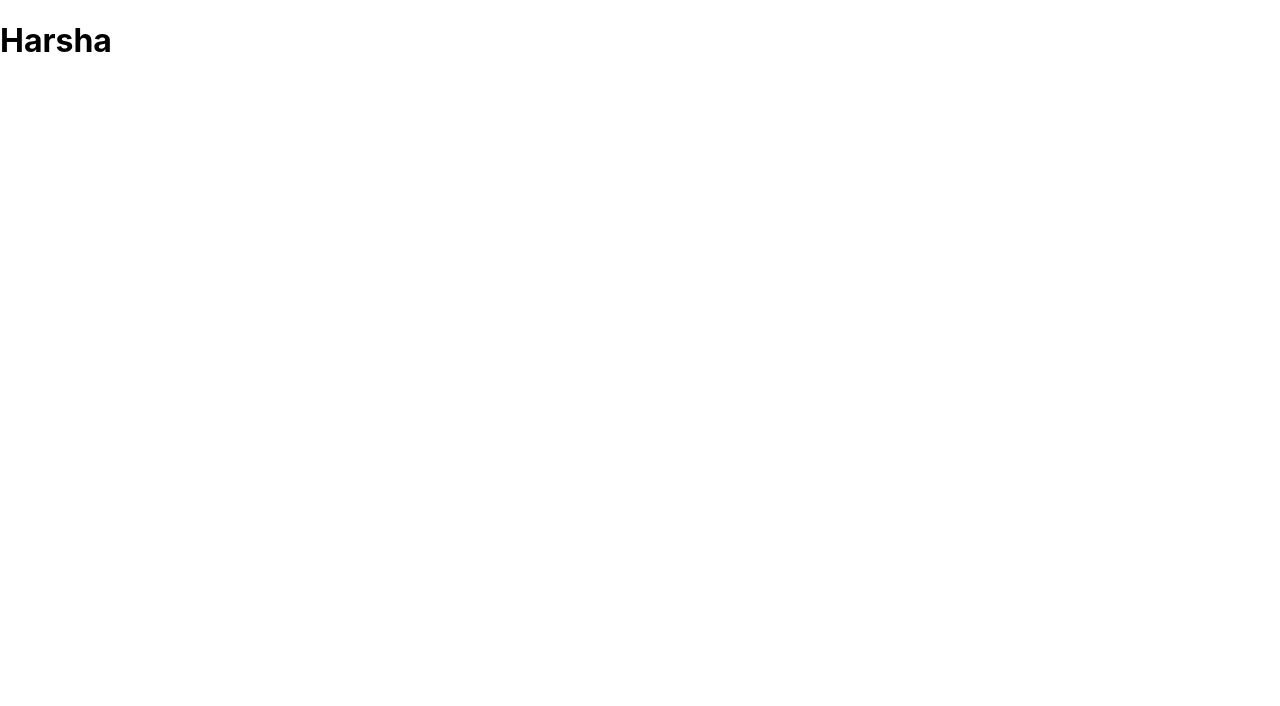
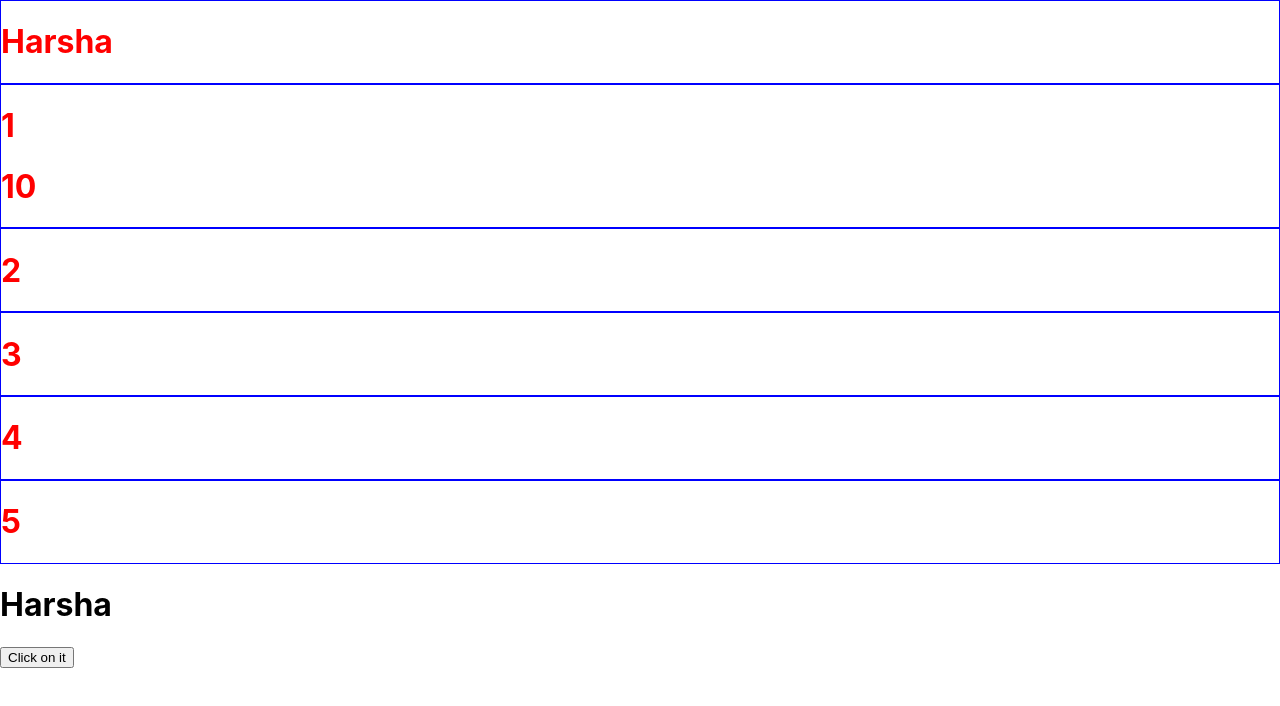
Before and after one commit to HarshaMeerchandani/insta-clone, a React (Create React App) app: page / in a window 1280 px wide. Shown: the top 706 px of the page. Built offline with nearby package versions, Linux system fonts and the light colour scheme.

Commit message:
UseState

```diff
--- a/src/App.js
+++ b/src/App.js
@@ -1,10 +1,20 @@
-import React from 'react'
+import  React, { useState } from 'react'
 import Component1 from './Component1';
 
 export default function App() {
+  const [state, setstate] = useState("Harsha")
   return (
     <div>
-      <Component1></Component1>
+      <Component1 name="Harsha"></Component1>
+      <Component1 name="1" markpoints="10"></Component1>
+      <Component1 name="2"></Component1>
+      <Component1 name="3"></Component1>
+      <Component1 name="4"></Component1>
+      <Component1 name="5"></Component1>
+      <h1>{ state }</h1>
+      <button onClick={() => setstate("12")}>Click on it</button>
     </div>
+
+
   )
 }
--- a/src/Component1.js
+++ b/src/Component1.js
@@ -1,9 +1,11 @@
 import React from 'react'
 
-export default function Component1() {
+export default function Component1(props) {
     return (
-        <div>
-                <h1>Harsha</h1>
+        <div style= {{ color: "red" , border: "1px solid blue" }}>
+                <h1>{ props.name }</h1>
+                <h1>{ props.markpoints }</h1>
+
         </div>
     )
 }
```
